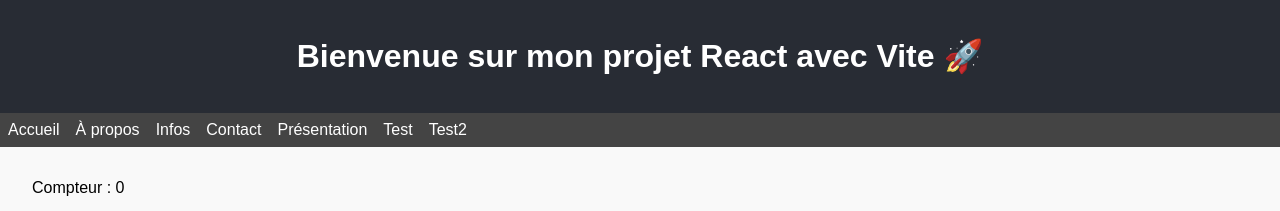
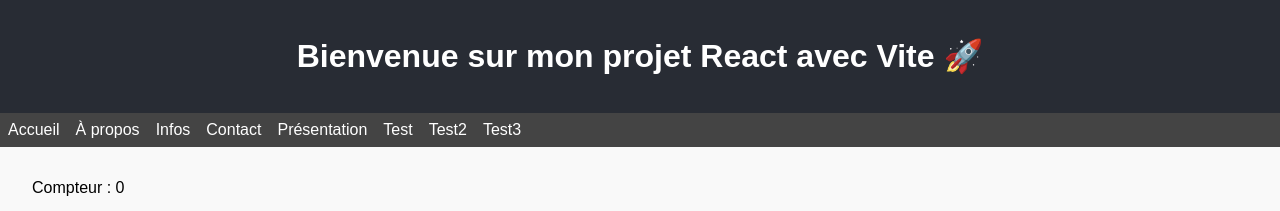
Before and after one commit to projetdevops12/devops, a React (Vite) app in the folder client/: page / in a window 1280 px wide. Shown: the top 211 px of the page. Built offline with nearby package versions, Linux system fonts and the light colour scheme.

Commit message:
commit35

```diff
--- a/client/src/App.jsx
+++ b/client/src/App.jsx
@@ -17,6 +17,7 @@ function App() {
                 <Link to="/about">Présentation</Link>
                 <Link to="/about">Test</Link>
                 <Link to="/about">Test2</Link>
+                <Link to="/about">Test3</Link>
             </nav>
             <Routes>
                 <Route path="/" element={<Counter />} />
```
